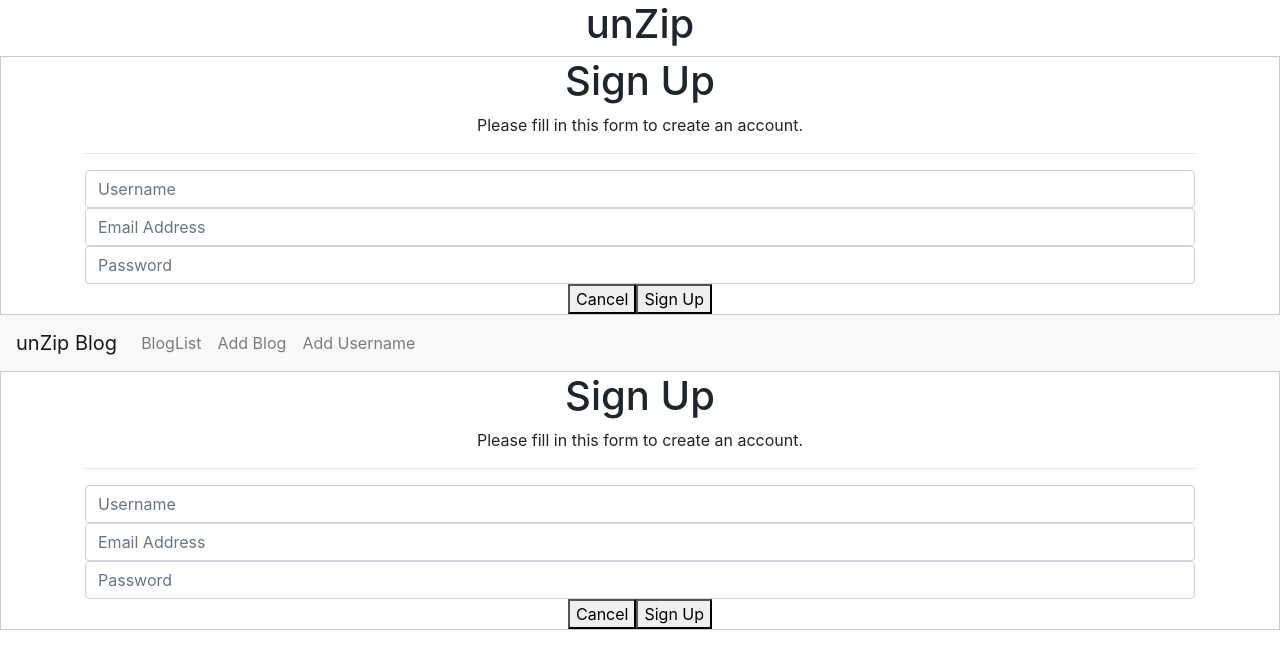
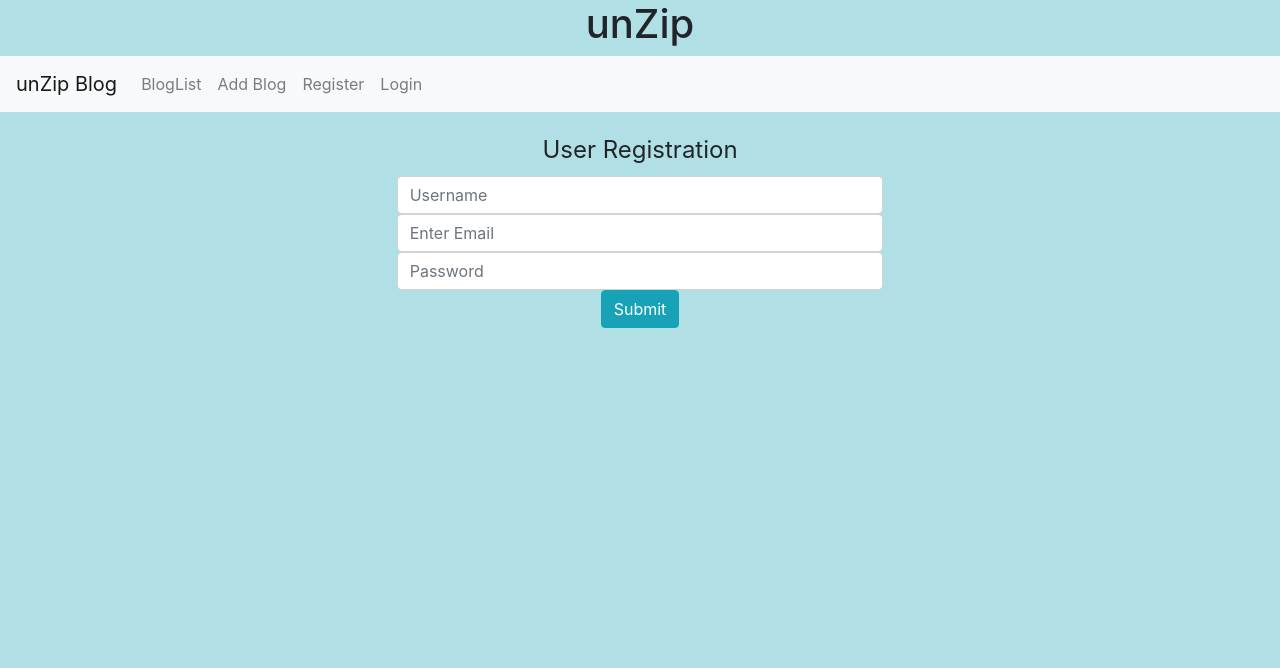
Before and after one commit to SputnikaRM/basablog-server, an Angular app in the folder frontend/: page /adduser in a window 1280 px wide. Shown: the top 668 px of the page. Built offline with nearby package versions, Linux system fonts and the light colour scheme.

Commit message:
some front end stuff

```diff
--- a/frontend/src/app/adduser/adduser.component.css
+++ b/frontend/src/app/adduser/adduser.component.css
@@ -0,0 +1,3 @@
+.form-horizontal {
+  align-content: center;
+}
--- a/frontend/src/app/adduser/adduser.component.html
+++ b/frontend/src/app/adduser/adduser.component.html
@@ -1,14 +1,24 @@
-<form action="action_page.php" style="border:1px solid #ccc">
-  <div class="container">
-    <h1>Sign Up</h1>
-    <p>Please fill in this form to create an account.</p>
-    <hr>
-    <input id="username" type="text" class="form-control" [(ngModel)]="user.username" name="username" placeholder="Username" #username = "ngModel" required>
-    <input id="email" type="text" class="form-control" [(ngModel)]="user.emailAddress" name="email" placeholder="Email Address" #emailAddress = "ngModel" required>
-    <input id="password" type="text" class="form-control" [(ngModel)]="user.password" name="password" placeholder="Password" #password = "ngModel" required>
-    <div class="clearfix">
-      <button type="button" class="cancelbtn">Cancel</button>
-      <button type="submit" class="signupbtn" (click)="onSubmit()">Sign Up</button>
+
+<div class="card-body" align="center">
+
+<form class="form-horizontal" style="align-content: center">
+  <fieldset>
+    <legend>User Registration</legend>
+    <div class="form-group">
+      <div class="col-md-5">
+        <input id="username" name="username" type="text" [(ngModel)]="user.username" placeholder="Username"
+               class="form-control" required #username="ngModel">
+
+        <input id="emailAddress" name="emailAddress" type="email" placeholder="Enter Email"
+               [(ngModel)]="user.emailAddress" class="form-control" required #emailAddress="ngModel">
+
+        <input id="password" name="password" type="password" placeholder="Password" [(ngModel)]="user.password"
+               class="form-control" #password="ngModel" required>
+
+      </div>
+      <button type="submit" class="btn btn-info" (click)="onSubmit()">Submit</button>
+
     </div>
-  </div>
+  </fieldset>
 </form>
+</div>
--- a/frontend/src/app/app.component.html
+++ b/frontend/src/app/app.component.html
@@ -1,11 +1,10 @@
 <!--The content below is only a placeholder and can be replaced.-->
 <div style="text-align:center">
-  <h1>
-     {{ title }}
+  <h1 style="align-self: center">
+      {{ title }}
   </h1>
-  <app-adduser></app-adduser>
   <nav class="navbar navbar-expand-lg navbar-light bg-light">
-    <a class="navbar-brand" href="#">unZip Blog</a>
+    <a class="navbar-brand" href="">unZip Blog</a>
     <button class="navbar-toggler" type="button" data-toggle="collapse" data-target="#navbarNav" aria-controls="navbarNav" aria-expanded="false" aria-label="Toggle navigation">
       <span class="navbar-toggler-icon"></span>
     </button>
@@ -18,11 +17,11 @@
           <a class="nav-link" routerLink = 'addblog'>Add Blog</a>
         </li>
         <li class="nav-item">
-          <a class="nav-link" routerLink= 'adduser'>Add Username</a>
+          <a class="nav-link" routerLink= 'adduser'>Register</a>
         </li>
-        <!-- <li class="nav-item">
-          <a class="nav-link disabled" href="#" tabindex="-1" aria-disabled="true">Disabled</a>
-        </li> -->
+         <li class="nav-item">
+           <a class="nav-link" routerLink= 'user'>Login</a>
+        </li>
       </ul>
     </div>
   </nav>
--- a/frontend/src/app/app.module.ts
+++ b/frontend/src/app/app.module.ts
@@ -12,7 +12,6 @@ import { AdduserComponent } from './adduser/adduser.component';
 import {HttpClientModule} from '@angular/common/http';
 import {FormsModule} from '@angular/forms';
 
-
 @NgModule({
   declarations: [
     AppComponent,
@@ -21,8 +20,7 @@ import {FormsModule} from '@angular/forms';
     UserComponent,
     BlogComponent,
     CommentComponent,
-    AdduserComponent,
-
+    AdduserComponent
   ],
   imports: [
     BrowserModule,
--- a/frontend/src/app/user/user.component.html
+++ b/frontend/src/app/user/user.component.html
@@ -1 +1,27 @@
-<p>user works!</p>
+<div class="popover-header clearfix">
+<div class="card-body" align="right">
+<div class="form-horizontal">
+  <form class="row" style="align-content: center">
+    <fieldset>
+      <div class="row">
+      <div class="form-group">
+        <div class="col-sm-auto">
+          <input id="username" name="username" type="text" [(ngModel)]="user.username" placeholder="Username" class="form-control" required #username = "ngModel">
+        </div>
+      </div>
+      <div class="form-group">
+        <div class="col-sm-auto">
+          <input id="password" name="password" type="password" placeholder="Password" [(ngModel)]="user.password" class="form-control" #password = "ngModel" required>
+        </div>
+      </div>
+      <div class="form-group">
+        <div class="col-sm-auto">
+          <button type="submit" class="signupbtn" (click)="onSubmit()">Submit</button>
+        </div>
+      </div>
+      </div>
+    </fieldset>
+  </form>
+</div>
+</div>
+</div>
--- a/frontend/src/app/user/user.component.ts
+++ b/frontend/src/app/user/user.component.ts
@@ -1,4 +1,5 @@
 import { Component, OnInit } from '@angular/core';
+import { ActivatedRoute, Router } from '@angular/router';
 
 @Component({
   selector: 'app-user',
--- a/frontend/src/index.html
+++ b/frontend/src/index.html
@@ -2,14 +2,14 @@
 <html lang="en">
 <head>
   <meta charset="utf-8">
-  <title>unZip</title>
   <base href="/">
 
   <meta name="viewport" content="width=device-width, initial-scale=1">
   <link rel="icon" type="image/x-icon" href="favicon.ico">
   <link rel="stylesheet" href="https://stackpath.bootstrapcdn.com/bootstrap/4.3.1/css/bootstrap.min.css" integrity="sha384-ggOyR0iXCbMQv3Xipma34MD+dH/1fQ784/j6cY/iJTQUOhcWr7x9JvoRxT2MZw1T" crossorigin="anonymous">
 </head>
-<body>
+<body style="background-color:powderblue; alignment: center">
+
   <app-root></app-root>
 </body>
 <script src="https://code.jquery.com/jquery-3.3.1.slim.min.js" integrity="sha384-q8i/X+965DzO0rT7abK41JStQIAqVgRVzpbzo5smXKp4YfRvH+8abtTE1Pi6jizo" crossorigin="anonymous"></script>
```
Also changed, not shown: frontend/src/app/adduser/adduser.component.ts (+3 -5 lines), frontend/src/app/app-routing.module.ts (+10 -5 lines), 2 other files (tests, documents, lock files or other folders).
